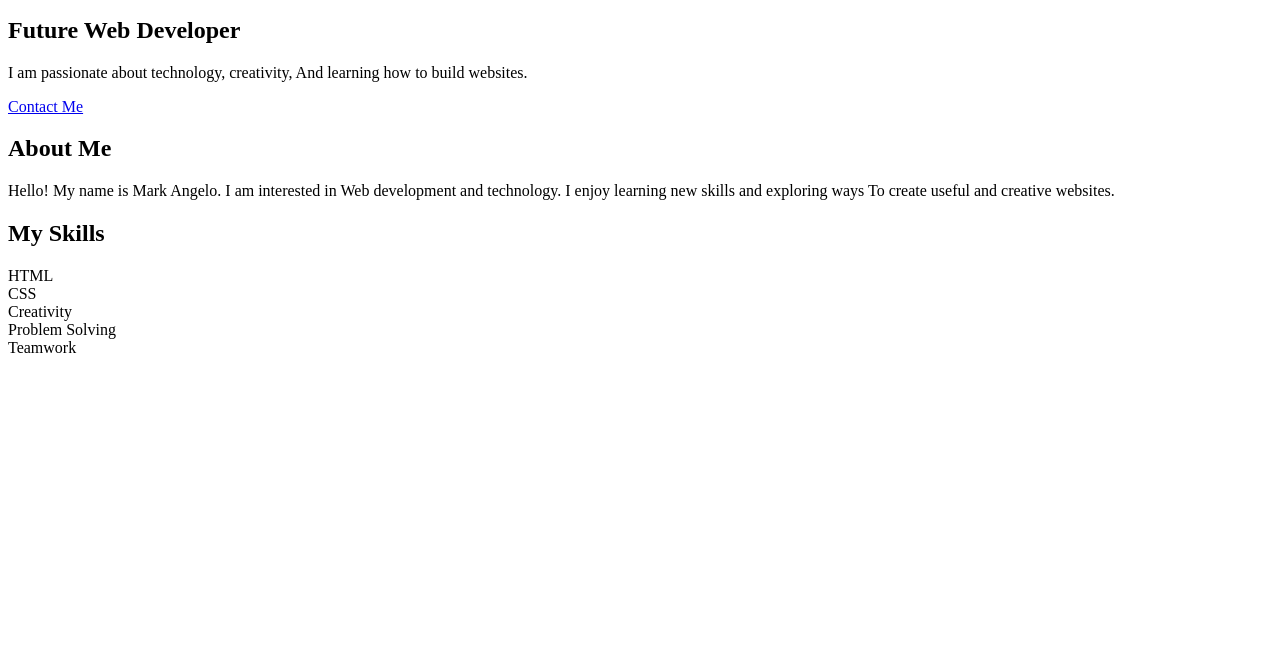
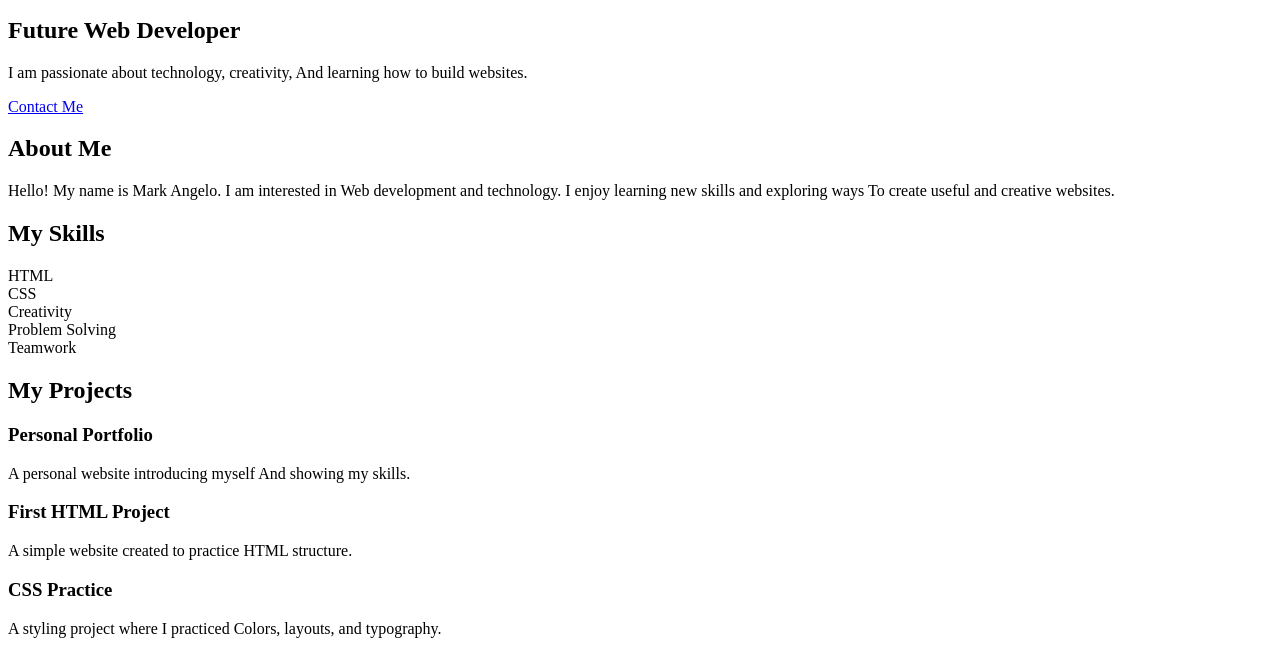
Before and after one commit to markmywords-777/Arayan-Project-1, a plain HTML site: page index.html in a window 1280 px wide. Shown: the part 241-895 px from the top of the page. Before the commit the page ends 800 px from the top, so only its background shows below. Drawn offline with Linux system fonts and the light colour scheme.

Commit message:
add project section

```diff
--- a/index.html
+++ b/index.html
@@ -79,7 +79,37 @@
         <div class=”skill”>Teamwork</div>
     </div>
 </section>
-        <!—PASTE HERE: PROJECTS SECTION 
+       <section id=”projects”>
+    <h2 class=”section-title”>My Projects</h2>
+
+    <div class=”projects-container”>
+
+        <div class=”project-card”>
+            <h3>Personal Portfolio</h3>
+            <p>
+                A personal website introducing myself
+                And showing my skills.
+            </p>
+        </div>
+
+        <div class=”project-card”>
+            <h3>First HTML Project</h3>
+            <p>
+                A simple website created to practice
+                HTML structure.
+            </p>
+        </div>
+
+        <div class=”project-card”>
+            <h3>CSS Practice</h3>
+            <p>
+                A styling project where I practiced
+                Colors, layouts, and typography.
+            </p>
+        </div>
+
+    </div>
+</section>
 
         <!—PASTE HERE: CONTACT SECTION 
 
```
Also changed, not shown: styles/style.css (+18 -0 lines).
